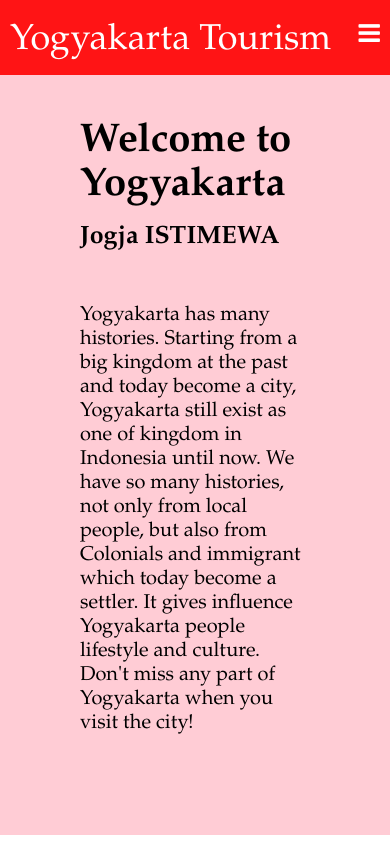
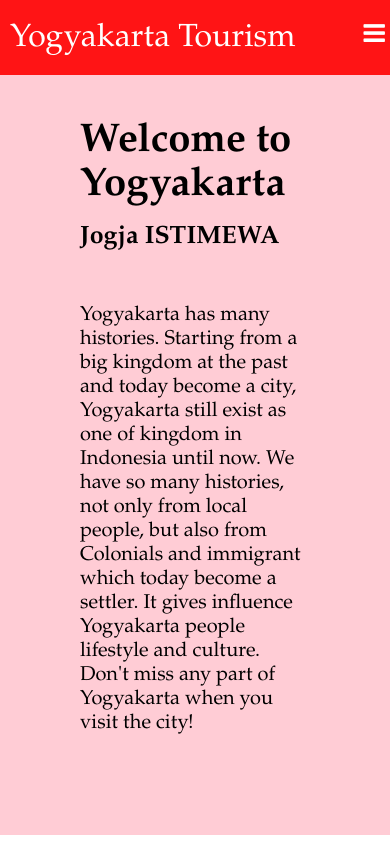
Before and after one commit to rusydafjrn/CEB-G10, a plain HTML site: page index.html in a window 390 px wide. Shown: the top 844 px of the page. Drawn offline with Linux system fonts and the light colour scheme.

Commit message:
Update stylesheet.css

```diff
--- a/stylesheet.css
+++ b/stylesheet.css
@@ -37,7 +37,7 @@ a {
 
 .header-logo {
   float: left;
-  font-size: 36px;
+  font-size: 32px;
   padding: 20px 10px;
 }
 
@@ -178,7 +178,7 @@ input, textarea {
 
   .menu-icon {
     display: block;
-    margin-right: 10px;
+    margin-right: 5px;
   }
 
   .main{
```
